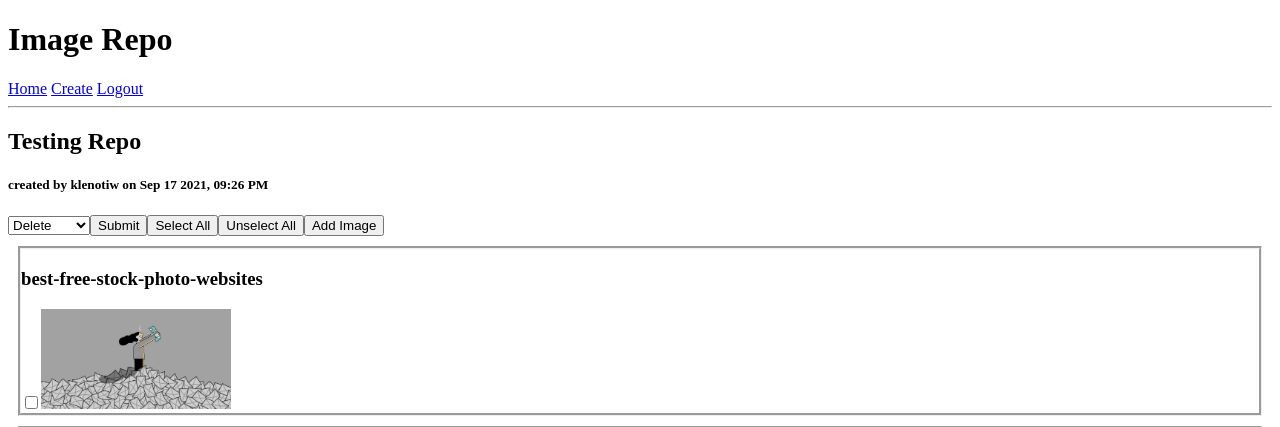
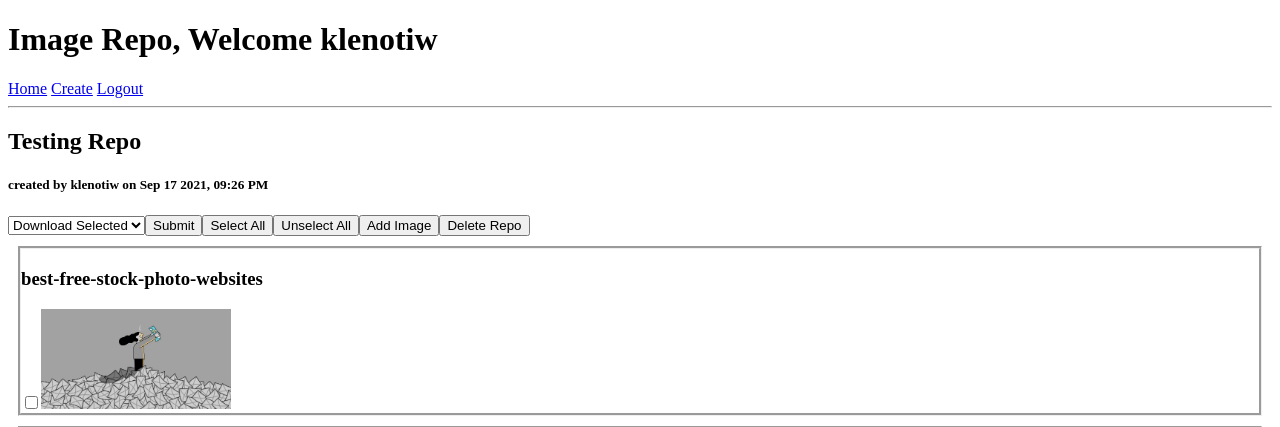
Before and after one commit to klenotiw/image-repo-shopify, a Django app: page /detail/13 in a window 1280 px wide. Shown: the top 427 px of the page. Run offline with Django 3.2, Linux system fonts and the light colour scheme; a user stored in the database is signed in; data comes from the database, SQL or seed files in the repository; both versions use the stored data as it was after the commit.

Commit message:
you can delete repos now

```diff
--- a/images/static/images/detail.js
+++ b/images/static/images/detail.js
@@ -3,12 +3,15 @@ document.addEventListener('DOMContentLoaded', function () {
 
     const repo = document.querySelector('#repo-detail')
     const repoID = document.URL.split("/")[document.URL.split("/").length - 1]
+
     fetch(`/repo_details/${repoID}`)
         .then(response => response.json())
         .then(details => {
             console.log(details);
             let title = document.createElement("h2");
             let user = document.createElement("h5");
+
+
 
             let addImage = document.createElement("button");
             addImage.innerHTML = "Add Image"
@@ -39,14 +42,14 @@ document.addEventListener('DOMContentLoaded', function () {
 
             let option0 = document.createElement("option");
             option0.setAttribute("value", "delete");
-            option0.innerText = "Delete";
+            option0.innerText = "Delete Selected";
 
             let option1 = document.createElement("option");
             option1.setAttribute("value", "download");
-            option1.innerText = "Download";
+            option1.innerText = "Download Selected";
 
+            selectOption.append(option1);
             selectOption.append(option0);
-            selectOption.append(option1);
 
             let selected = document.createElement("button");
 
@@ -61,7 +64,17 @@ document.addEventListener('DOMContentLoaded', function () {
             repo.append(selected);
             repo.append(selectAll);
             repo.append(unSelectAll);
-            repo.append(addImage);
+
+            if(details.user == details.repo.author) {
+                let deleteButton = document.createElement("button")
+                deleteButton.innerText = "Delete Repo"
+                deleteButton.addEventListener("click", function(){
+                    window.location.href = `/delete-repo/${repoID}`
+                })
+                repo.append(addImage);
+                repo.append(deleteButton)
+            }
+
 
             selected.addEventListener('click', function () {
 
--- a/images/templates/images/layout.html
+++ b/images/templates/images/layout.html
@@ -9,9 +9,9 @@
 
   <body>
     {% if user.is_authenticated %}
+    <h1>Image Repo, Welcome {{user}}</h1>
+    {% else %}
     <h1>Image Repo</h1>
-    {% else %}
-    <h1>Welcome to my Image Repo</h1>
     {% endif %}
 
     <nav>
--- a/images/urls.py
+++ b/images/urls.py
@@ -17,8 +17,8 @@ urlpatterns = [
     path('detail/<int:pk>',views.repo_detail_view,name="detail"),
     path('repo_details/<int:pk>',views.get_repo_details,name="detail_json"),
     path('delete-image/<int:pk>',views.delete_image,name="delete_image"),
-    #path('download-image/<int:pk>',views.download_image,name="download_image"),
-    path('test/',views.test,name="test")
+    path('delete-repo/<int:pk>',views.delete_repo,name="delete_repo"),
+
 ]
 
 if settings.DEBUG:
--- a/images/views.py
+++ b/images/views.py
@@ -23,15 +23,8 @@ class ImageUploadForm(forms.Form):
     image = forms.ImageField()
 
 
-
-
-
-
 def index(request):
     return render(request,"images/index.html")
-
-#def add_image(request,pk):
-#    return JsonResponse("Image added",safe=False)
 
 def create_view(request):
     #create a repo with a list of images
@@ -74,7 +67,7 @@ def get_repo_details(request,pk):
     for image in repoImages:
         ser = image.serialize()
         ans[ser["title"]] = ser
-    return JsonResponse({"repo":theRepo.serialize(),"images":ans},safe=False)
+    return JsonResponse({"repo":theRepo.serialize(),"images":ans,"user":f"{request.user}"},safe=False)
 
 def delete_image(request,pk):
     theImage = Image.objects.get(id=pk)
@@ -83,6 +76,13 @@ def delete_image(request,pk):
     theImage.delete()
     return JsonResponse(f"{theImage} was deleted",safe=False)
 
+def delete_repo(request,pk):
+    theRepo = Repo.objects.get(id=pk)
+    if(theRepo.author == request.user):
+        theRepo.delete()
+        return HttpResponseRedirect(reverse("index"))
+    else:
+        return JsonResponse({"error": "This is not your repo"},status=400)
 
 def images(request,level):
 
@@ -94,9 +94,7 @@ def images(request,level):
         repos = Repo.objects.filter(
             private=False
         )
-    elif level == "both":
-        repos = Repo.objects.all()
-
+    repos = repos.order_by("-timestamp").all()
     ans = []
     for repo in repos:
         ans.append(repo.serialize())
@@ -204,6 +202,3 @@ def register_view(request):
         return render(request,"images/register.html",{
             "form":RegisterForm()
         })
-
-def test(request):
-    return HttpResponse("Hello This is the Test View")
```
Also changed, not shown: images/static/images/home.js (+4 -25 lines), db.sqlite3, media/images/best-free-stock-photo-websites_iBJslR9.jpg (added), media/images/bills_81ve42P.jpg (added), media/images/bills_BEtDkrH.jpg (added), media/images/bills_QqIKrNe.jpg (added), media/images/blog_best_free_stock_charts_2_Dn1iEty.jpg (added), media/images/download_CNZRoJk.jpeg (added), media/images/download_rbbAxPb.jpeg (added), media/images/gold_63DkwsZ.jpg (added), media/images/gold_JPrQeMH.jpg (added), media/images/orange_FVy11qm.jpeg (added), media/images/photo_c4nkN3E.png (added), media/images/unnamed_1.jpg (added), 1 more files.
